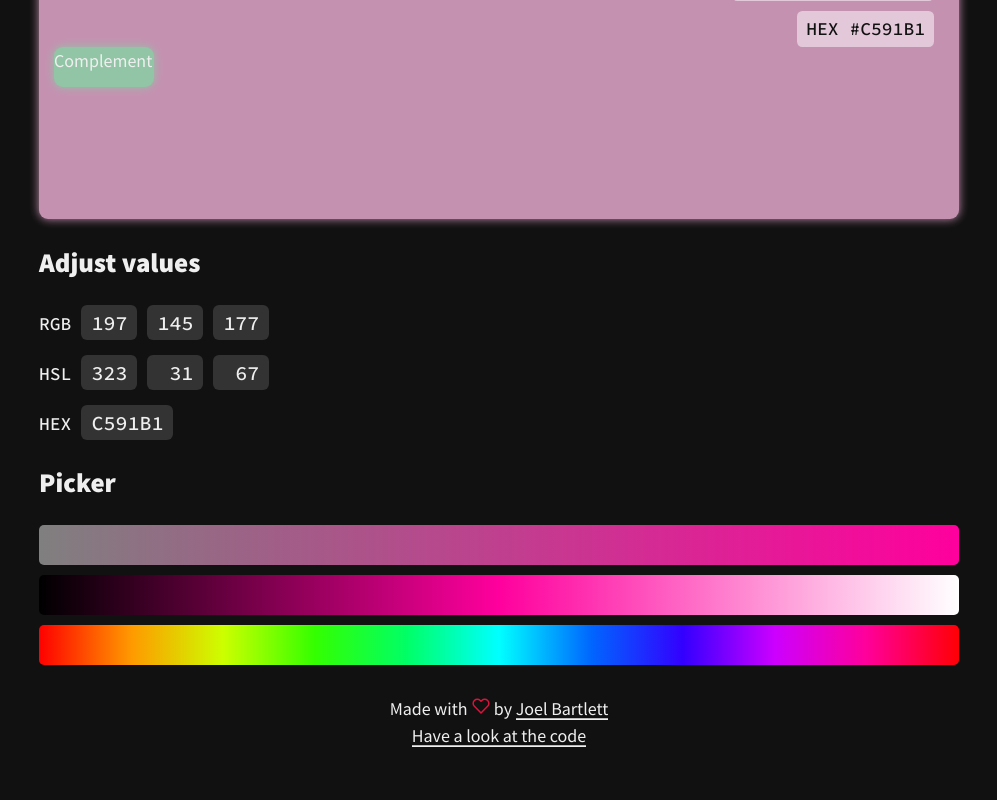
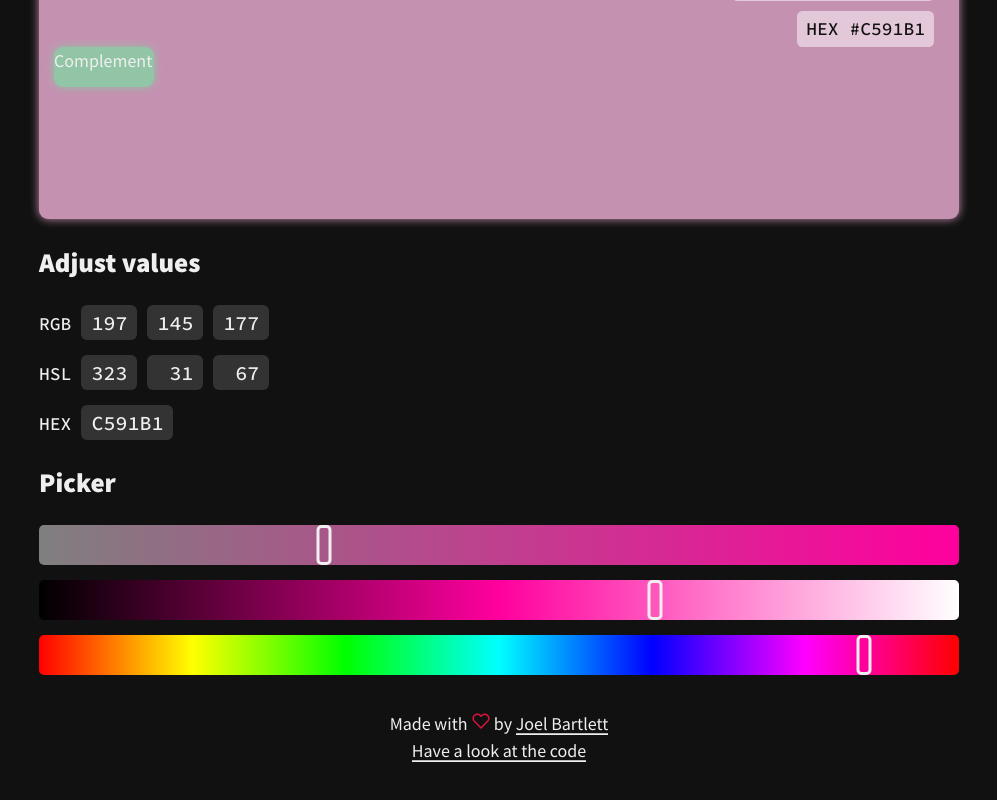
Before and after one commit to murbar/web-color-tool, a React (Create React App) app: page / in a window 1280 px wide. Shown: the part 324-1124 px from the top of the page, without its empty margins (141-1138 px from the left). Built offline with nearby package versions, Linux system fonts and the light colour scheme.

Commit message:
Add values range sliders

```diff
--- a/package.json
+++ b/package.json
@@ -7,6 +7,7 @@
     "react-copy-to-clipboard": "^5.0.1",
     "react-dom": "^16.8.6",
     "react-ga": "^2.5.7",
+    "react-input-range": "^1.3.0",
     "react-router-dom": "^5.0.0",
     "react-scripts": "3.0.1",
     "react-spring": "^8.0.20",
--- a/src/components/ValuePicker.jsx
+++ b/src/components/ValuePicker.jsx
@@ -1,53 +1,111 @@
-import React from 'react';
+import React, { useState } from 'react';
 import styled from 'styled-components';
+import ColorInputRange from 'components/common/ColorInputRange';
+import colorConvert from 'colorConvert';
 
 const StyledDiv = styled.div``;
 
-const ColorScale = styled.div`
-  height: 4rem;
-  border-radius: 0.5rem;
-  margin-bottom: 1rem;
-  /* box-shadow: 0 0 1rem hsl(${p => p.hue}, 50%, 50%); */
+const SatScale = styled(ColorInputRange)`
+  .input-range__track--background {
+    background: linear-gradient(
+      to right,
+      hsl(${p => p.hue}, 0%, 50%),
+      hsl(${p => p.hue}, 100%, 50%)
+    );
+  }
+  .input-range__slider {
+    background: ${p => `hsl(${p.hue}, ${p.value}%, 50%)`};
+  }
 `;
 
-const SatScale = styled(ColorScale)`
-  background: linear-gradient(to right, hsl(${p => p.hue}, 0%, 50%), hsl(${p => p.hue}, 100%, 50%));
-`;
-
-const LumScale = styled(ColorScale)`
+const LumScale = styled(ColorInputRange)`
+  .input-range__track--background {
     background: linear-gradient(
       to right,
       hsl(${p => p.hue}, 100%, 0%),
       hsl(${p => p.hue}, 100%, 50%),
       hsl(${p => p.hue}, 100%, 100%)
     );
+  }
+  .input-range__slider {
+    background: ${p => `hsl(${p.hue}, 100%, ${p.value}%)`};
+  }
 `;
 
-const HueScale = styled(ColorScale)`
+const HueScale = styled(ColorInputRange)`
+  .input-range__track--background {
     background: linear-gradient(
       to right,
       hsl(0, 100%, 50%),
-    hsl(36, 100%, 50%),
-    hsl(72, 100%, 50%),
-    hsl(108, 100%, 50%),
-    hsl(144, 100%, 50%),
+      hsl(15, 100%, 50%),
+      hsl(30, 100%, 50%),
+      hsl(45, 100%, 50%),
+      hsl(60, 100%, 50%),
+      hsl(75, 100%, 50%),
+      hsl(90, 100%, 50%),
+      hsl(105, 100%, 50%),
+      hsl(120, 100%, 50%),
+      hsl(135, 100%, 50%),
+      hsl(150, 100%, 50%),
+      hsl(165, 100%, 50%),
       hsl(180, 100%, 50%),
-    hsl(216, 100%, 50%),
-    hsl(252, 100%, 50%),
-    hsl(288, 100%, 50%),
-    hsl(324, 100%, 50%),
-    hsl(359, 100%, 50%)
+      hsl(195, 100%, 50%),
+      hsl(210, 100%, 50%),
+      hsl(225, 100%, 50%),
+      hsl(240, 100%, 50%),
+      hsl(255, 100%, 50%),
+      hsl(270, 100%, 50%),
+      hsl(285, 100%, 50%),
+      hsl(300, 100%, 50%),
+      hsl(315, 100%, 50%),
+      hsl(330, 100%, 50%),
+      hsl(345, 100%, 50%),
+      hsl(360, 100%, 50%)
     );
+  }
+  .input-range__slider {
+    background: ${p => `hsl(${p.value}, 100%, 50%)`};
+  }
 `;
 
 const ValuePicker = ({ setColor, colorValues }) => {
   const [h, s, l] = colorValues.hsl;
+  const [values, setValues] = useState({ h, s, l });
+
+  const set = ({ h, s, l }) => {
+    setColor(colorConvert.hsl.toRgb([h, s, l]));
+  };
+
+  const handleSetHue = h => {
+    setValues(prev => {
+      const values = { ...prev, h };
+      set(values);
+      return values;
+    });
+  };
+
+  const handleSetSat = s => {
+    setValues(prev => {
+      const values = { ...prev, s };
+      set(values);
+      return values;
+    });
+  };
+
+  const handleSetLum = l => {
+    setValues(prev => {
+      const values = { ...prev, l };
+      set(values);
+      return values;
+    });
+  };
+
   return (
     <StyledDiv>
       <h2>Picker</h2>
-      <SatScale hue={h} mark={s / 100} />
-      <LumScale hue={h} mark={l / 100} />
-      <HueScale mark={h} />
+      <SatScale hue={values.h} maxValue={100} value={values.s} onChange={handleSetSat} />
+      <LumScale hue={values.h} maxValue={100} value={values.l} onChange={handleSetLum} />
+      <HueScale maxValue={360} value={values.h} onChange={handleSetHue} />
     </StyledDiv>
   );
 };
--- /dev/null
+++ b/src/components/common/ColorInputRange.js
@@ -0,0 +1,47 @@
+import React from 'react';
+import { default as Range } from 'react-input-range';
+import styled from 'styled-components';
+
+const RangeStyles = styled.div`
+  margin-bottom: 1.5rem;
+
+  .input-range {
+    height: 4rem;
+    position: relative;
+    width: 100%;
+  }
+
+  .input-range__label {
+    display: none;
+  }
+
+  .input-range__track {
+    border-radius: 0.5rem;
+    cursor: pointer;
+    display: block;
+    height: 100%;
+    position: relative;
+  }
+
+  .input-range__slider {
+    top: 0;
+    position: absolute;
+    width: 1.5rem;
+    height: 4rem;
+    background: transparent;
+    border: 0.3rem solid ${p => p.theme.textColor};
+    border-radius: 0.5rem;
+    transform: translateX(-0.75rem) translateY(-4rem);
+    &:hover {
+      cursor: pointer;
+    }
+  }
+`;
+
+export default function ColorInputRange({ minValue, maxValue, value, onChange, className }) {
+  return (
+    <RangeStyles className={className}>
+      <Range minValue={minValue} maxValue={maxValue} value={value} onChange={onChange} />
+    </RangeStyles>
+  );
+}
```
Also changed, not shown: 1 other file (tests, documents, lock files or other folders). Lines whose indentation alone changed are shown as unchanged.
